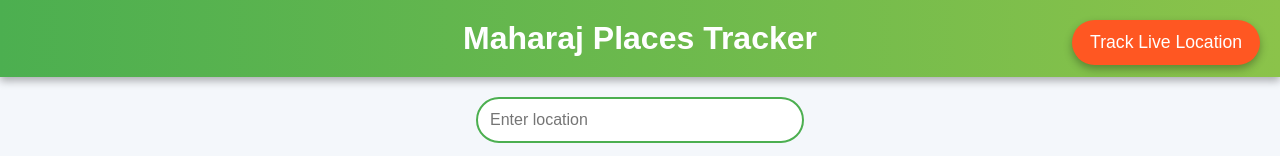
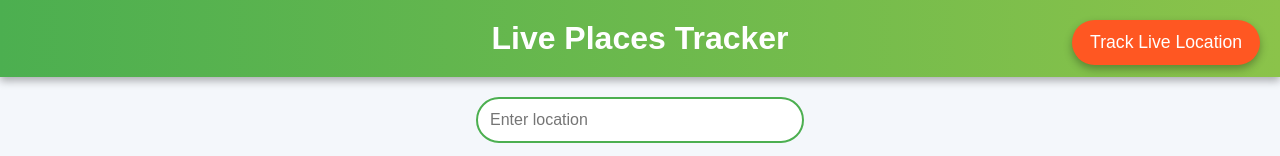
Before and after one commit to Vaibhavkamble2503/live-location-tracking, a plain HTML site: page index.html in a window 1280 px wide. Shown: the top 156 px of the page. Drawn offline with nearby package versions, Linux system fonts and the light colour scheme.

Commit message:
Update index.html

```diff
--- a/index.html
+++ b/index.html
@@ -137,7 +137,7 @@
 <body>
   <!-- Header -->
   <header>
-    Maharaj Places Tracker
+    Live Places Tracker
   </header>
 
   <!-- Search Bar -->
```
